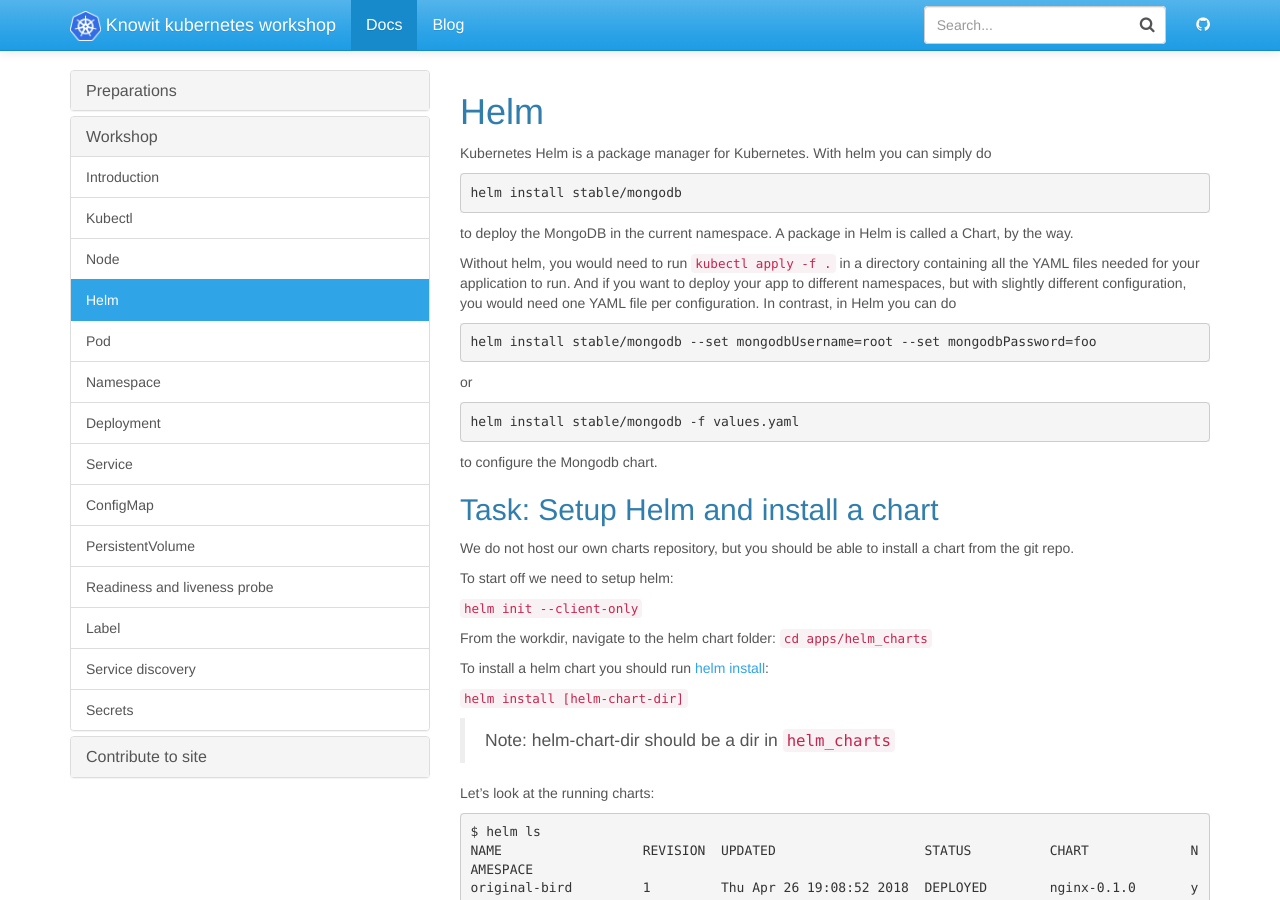
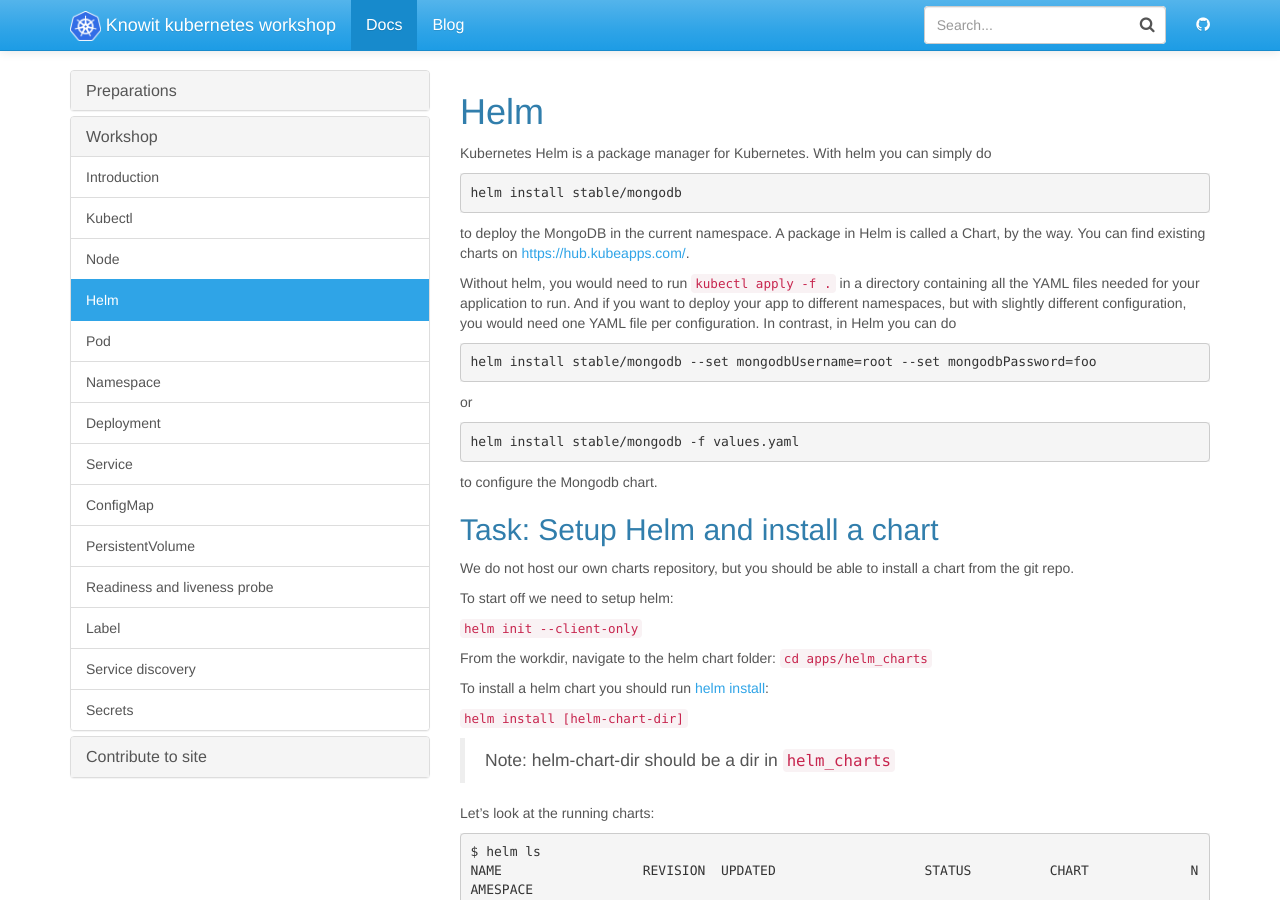
Before and after one commit to knowit/kubernetes-workshop, a Jekyll site: the page built from docs/_docs/workshop/helm.md, in a window 1280 px wide and 900 px high. Built offline with Jekyll 4.4.1, drawn with Linux system fonts in a browser that asks for light colours.

Commit message:
Fix broken solution markdown, add link to kubeapps

````diff
--- a/docs/_docs/workshop/helm.md
+++ b/docs/_docs/workshop/helm.md
@@ -9,7 +9,8 @@ Kubernetes Helm is a package manager for Kubernetes. With helm you can simply do
 helm install stable/mongodb
 ```
 
-to deploy the MongoDB in the current namespace. A package in Helm is called a Chart, by the way.
+to deploy the MongoDB in the current namespace. A package in Helm is called a Chart, by the way. You can find
+existing charts on <https://hub.kubeapps.com/>.
 
 Without helm, you would need to run `kubectl apply -f .` in a directory containing all the YAML files needed
 for your application to run. And if you want to deploy your app to different namespaces, but with slightly
````
Also changed, not shown: docs/_docs/workshop/kubectl.md (+1 -1 lines).
